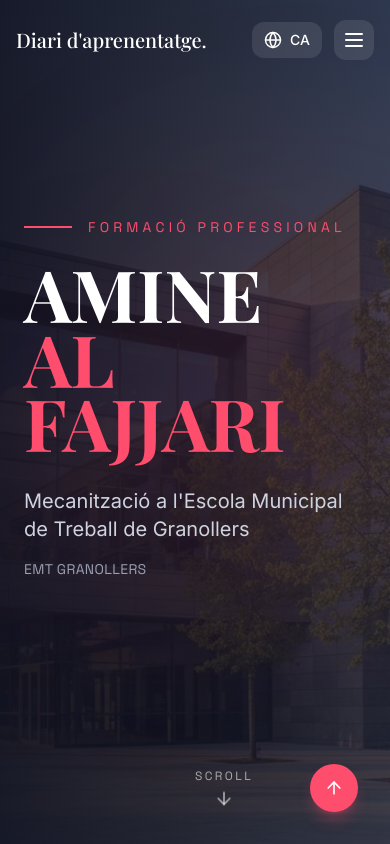
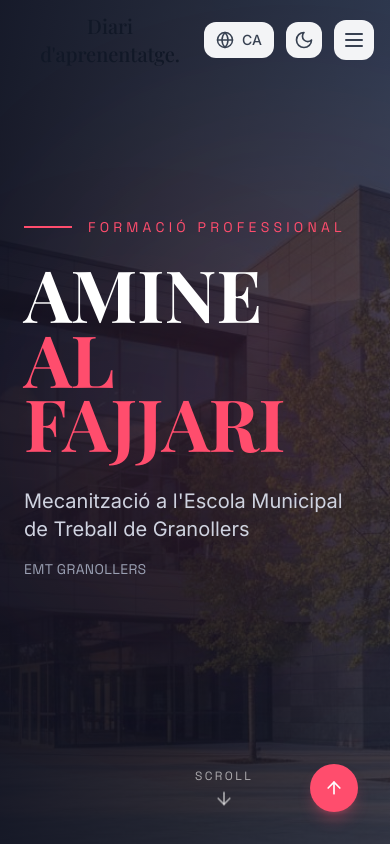
Before and after one commit to maxibj-404/a-diari, a React (Vite) app: page / in a window 390 px wide. Shown: the top 844 px of the page. Built offline with nearby package versions, Linux system fonts and the light colour scheme.

Commit message:
Fix: dark/light mode toggle with proper light theme

```diff
--- a/src/components/Header.tsx
+++ b/src/components/Header.tsx
@@ -1,6 +1,7 @@
 import { useState, useEffect } from 'react'
-import { Menu, X, Globe } from 'lucide-react'
+import { Menu, X, Globe, Sun, Moon } from 'lucide-react'
 import { useLanguage } from '../i18n/LanguageContext'
+import { useTheme } from './ThemeProvider'
 
 interface HeaderProps {
   currentPage: string
@@ -19,6 +20,7 @@ export default function Header({ currentPage, onPageChange }: HeaderProps) {
   const [isMobileMenuOpen, setIsMobileMenuOpen] = useState(false)
   const [isLangOpen, setIsLangOpen] = useState(false)
   const { t, language, setLanguage } = useLanguage()
+  const { isDark, toggleTheme } = useTheme()
 
   const navItems = [
     { id: 'home', label: 'DIARI D\'APRENENTATGE' },
@@ -46,13 +48,13 @@ export default function Header({ currentPage, onPageChange }: HeaderProps) {
   return (
     <header className={`fixed top-0 left-0 right-0 z-50 transition-all duration-300 ${
       isScrolled
-        ? 'bg-[#0f1221]/98 backdrop-blur-md shadow-lg'
+        ? isDark ? 'bg-[#0f1221]/98' : 'bg-white/98'
         : 'bg-transparent'
     }`}>
       <div className="max-w-7xl mx-auto px-4 sm:px-6 lg:px-8">
         <div className="flex items-center justify-between h-20">
           {/* Logo */}
-          <button onClick={() => handleNavClick('home')} className="font-display text-xl md:text-2xl font-medium text-white hover:opacity-80 transition-opacity">
+          <button onClick={() => handleNavClick('home')} className={`font-display text-xl md:text-2xl font-medium transition-opacity ${isDark ? 'text-white' : 'text-gray-900'} hover:opacity-80`}>
             Diari d'aprenentatge.
           </button>
 
@@ -65,7 +67,7 @@ export default function Header({ currentPage, onPageChange }: HeaderProps) {
                 className={`font-label text-sm font-medium tracking-wide transition-all duration-300 relative ${
                   currentPage === item.id
                     ? 'text-[#ff4d6d]'
-                    : 'text-white/80 hover:text-white'
+                    : isDark ? 'text-white/80 hover:text-white' : 'text-gray-600 hover:text-gray-900'
                 }`}
               >
                 {item.label}
@@ -82,10 +84,10 @@ export default function Header({ currentPage, onPageChange }: HeaderProps) {
             <div className="relative">
               <button
                 onClick={() => setIsLangOpen(!isLangOpen)}
-                className="flex items-center gap-2 px-3 py-2 rounded-lg bg-white/10 hover:bg-white/20 transition-colors"
+                className={`flex items-center gap-2 px-3 py-2 rounded-lg transition-colors ${isDark ? 'bg-white/10 hover:bg-white/20' : 'bg-gray-100 hover:bg-gray-200'}`}
               >
-                <Globe size={18} className="text-white" />
-                <span className="text-white text-sm font-medium">{currentLang?.code?.toUpperCase()}</span>
+                <Globe size={18} className={isDark ? 'text-white' : 'text-gray-700'} />
+                <span className={`text-sm font-medium ${isDark ? 'text-white' : 'text-gray-700'}`}>{currentLang?.code?.toUpperCase()}</span>
               </button>
 
               {isLangOpen && (
@@ -109,12 +111,20 @@ export default function Header({ currentPage, onPageChange }: HeaderProps) {
               )}
             </div>
 
+            {/* Theme Toggle */}
+            <button
+              onClick={toggleTheme}
+              className={`p-2 rounded-lg transition-colors ${isDark ? 'bg-white/10 hover:bg-white/20' : 'bg-gray-100 hover:bg-gray-200'}`}
+            >
+              {isDark ? <Sun size={20} className="text-white" /> : <Moon size={20} className="text-gray-700" />}
+            </button>
+
             {/* Mobile Menu Button */}
             <button
               onClick={() => setIsMobileMenuOpen(!isMobileMenuOpen)}
-              className="lg:hidden p-2 rounded-lg bg-white/10 hover:bg-white/20 transition-colors"
+              className={`lg:hidden p-2 rounded-lg transition-colors ${isDark ? 'bg-white/10 hover:bg-white/20' : 'bg-gray-100 hover:bg-gray-200'}`}
             >
-              {isMobileMenuOpen ? <X size={24} className="text-white" /> : <Menu size={24} className="text-white" />}
+              {isMobileMenuOpen ? <X size={24} className={isDark ? 'text-white' : 'text-gray-700'} /> : <Menu size={24} className={isDark ? 'text-white' : 'text-gray-700'} />}
             </button>
           </div>
         </div>
@@ -122,14 +132,14 @@ export default function Header({ currentPage, onPageChange }: HeaderProps) {
 
       {/* Mobile Menu */}
       {isMobileMenuOpen && (
-        <div className="lg:hidden bg-[#0f1221]/98 backdrop-blur-md border-t border-white/10">
+        <div className={`lg:hidden border-t ${isDark ? 'bg-[#0f1221]/98 border-white/10' : 'bg-white border-gray-200'}`}>
           <div className="px-4 py-4 space-y-2">
             {navItems.map((item) => (
               <button
                 key={item.id}
                 onClick={() => handleNavClick(item.id)}
                 className={`block w-full text-left font-medium py-3 ${
-                  currentPage === item.id ? 'text-[#ff4d6d]' : 'text-white/80'
+                  currentPage === item.id ? 'text-[#ff4d6d]' : isDark ? 'text-white/80' : 'text-gray-600'
                 }`}
               >
                 {item.label}
--- a/src/index.css
+++ b/src/index.css
@@ -6,18 +6,16 @@
 
 @layer base {
   :root {
-    /* Deep navy / dark blue background */
+    /* Dark mode (default) */
     --background: 222 47% 6%;
     --foreground: 210 40% 98%;
 
-    /* Slightly lighter dark for cards */
     --card: 222 47% 10%;
     --card-foreground: 210 40% 98%;
 
     --popover: 222 47% 10%;
     --popover-foreground: 210 40% 98%;
 
-    /* Coral / pink-red accent */
     --primary: 350 85% 65%;
     --primary-foreground: 0 0% 100%;
 
@@ -38,6 +36,36 @@
     --ring: 350 85% 65%;
 
     --radius: 0.75rem;
+  }
+
+  .light {
+    --background: 210 20% 98%;
+    --foreground: 222 47% 10%;
+
+    --card: 0 0% 100%;
+    --card-foreground: 222 47% 10%;
+
+    --popover: 0 0% 100%;
+    --popover-foreground: 222 47% 10%;
+
+    --primary: 350 85% 65%;
+    --primary-foreground: 0 0% 100%;
+
+    --secondary: 210 20% 95%;
+    --secondary-foreground: 222 47% 10%;
+
+    --muted: 210 20% 92%;
+    --muted-foreground: 215 16% 47%;
+
+    --accent: 350 85% 65%;
+    --accent-foreground: 0 0% 100%;
+
+    --destructive: 0 84% 60%;
+    --destructive-foreground: 0 0% 100%;
+
+    --border: 214 14% 85%;
+    --input: 214 14% 85%;
+    --ring: 350 85% 65%;
   }
 }
 
@@ -78,16 +106,27 @@
     background: linear-gradient(180deg, #0f1221 0%, #141a2e 100%);
   }
 
-  .dark .bg-subtle-gradient {
-    background: linear-gradient(180deg, #0f1221 0%, #141a2e 100%);
+  .light .bg-subtle-gradient {
+    background: linear-gradient(180deg, #f8f9fa 0%, #e9ecef 100%);
   }
 
   .bg-dark-gradient {
     background: linear-gradient(135deg, #0f1221 0%, #141a2e 100%);
   }
 
+  .light .bg-dark-gradient {
+    background: linear-gradient(135deg, #ffffff 0%, #f8f9fa 100%);
+  }
+
   .text-gradient {
     background: linear-gradient(135deg, #ffffff 0%, #ff4d6d 100%);
+    -webkit-background-clip: text;
+    -webkit-text-fill-color: transparent;
+    background-clip: text;
+  }
+
+  .light .text-gradient {
+    background: linear-gradient(135deg, #1a1a2e 0%, #ff4d6d 100%);
     -webkit-background-clip: text;
     -webkit-text-fill-color: transparent;
     background-clip: text;
@@ -154,6 +193,10 @@
     background: rgba(20, 26, 46, 0.7);
     backdrop-filter: blur(12px);
     -webkit-backdrop-filter: blur(12px);
+  }
+
+  .light .glass {
+    background: rgba(255, 255, 255, 0.8);
   }
 }
 
```
